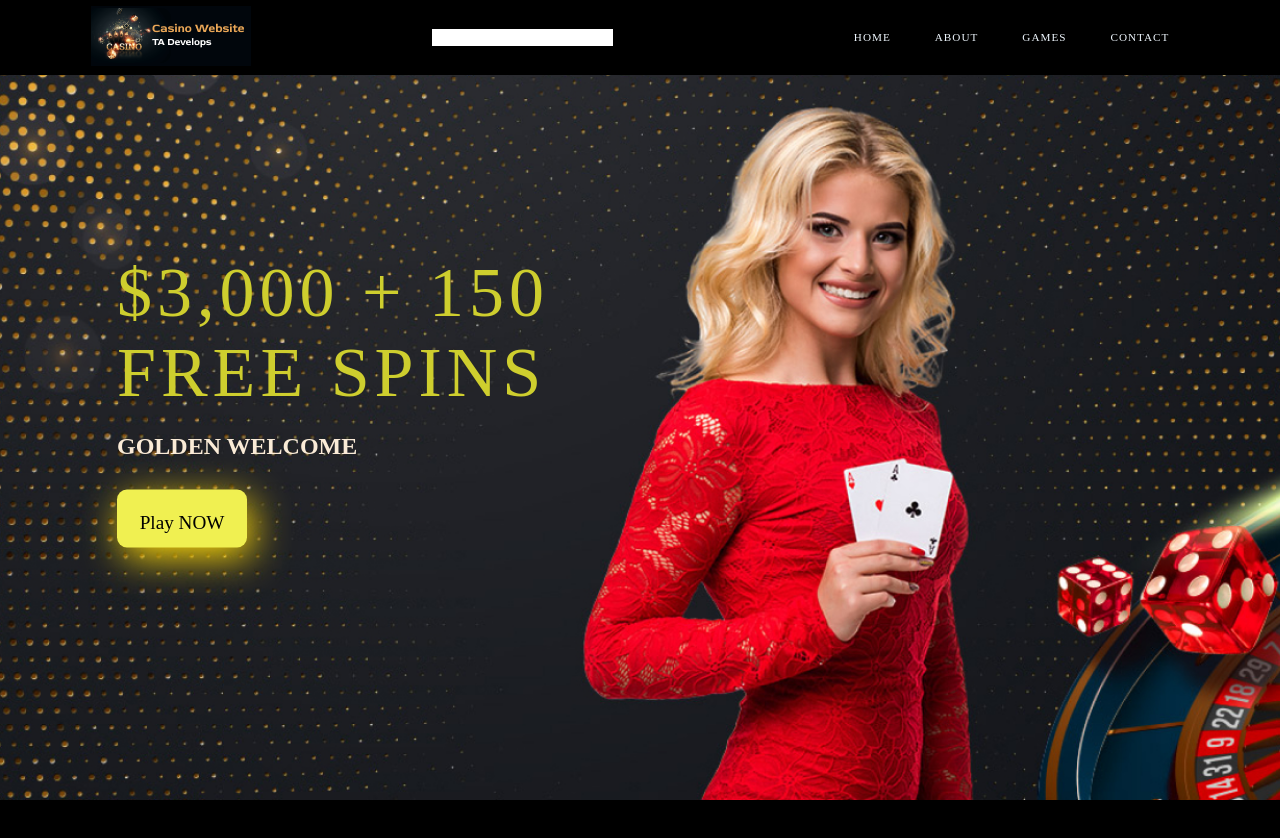
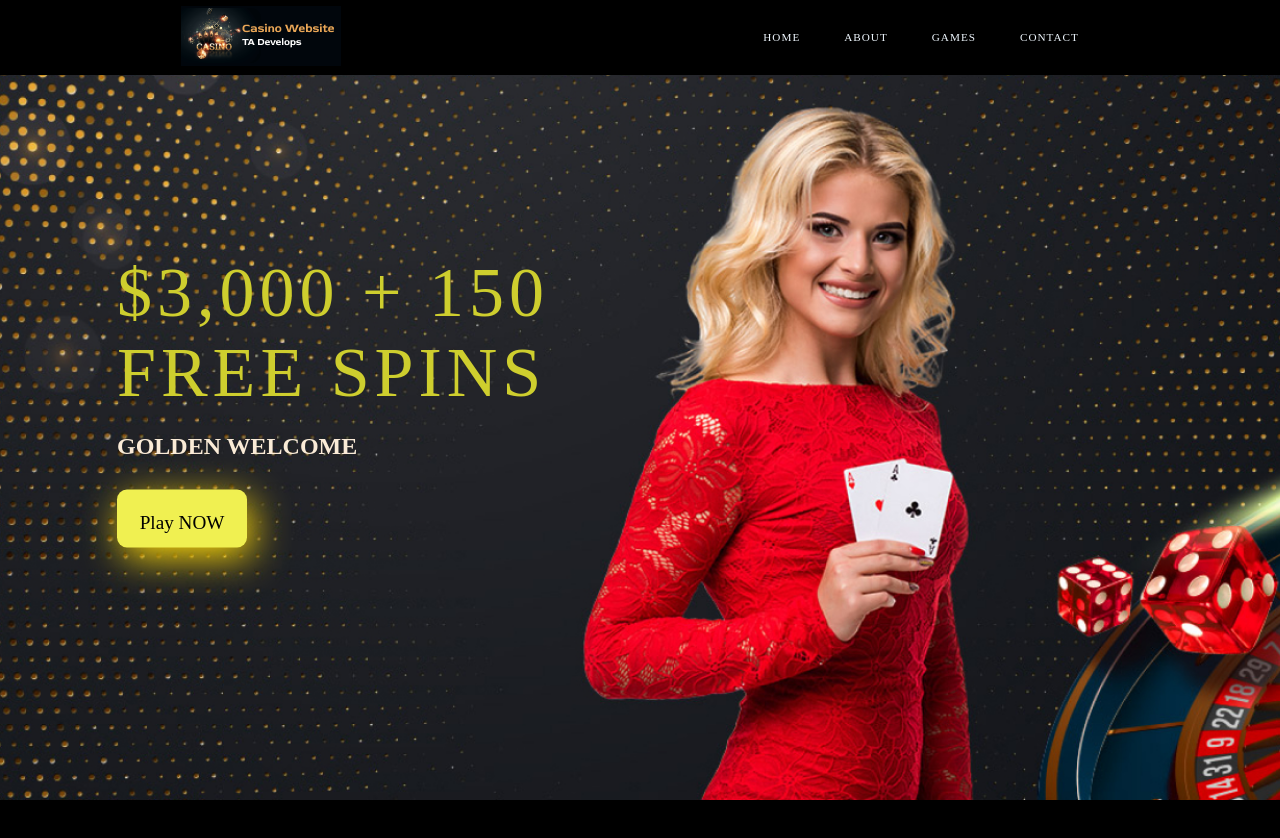
Before and after one commit to Techvihan/casino, a plain HTML site: page index.html in a window 1280 px wide. Shown: the top 838 px of the page. Drawn offline with Linux system fonts and the light colour scheme; a web font is replaced by a local one.

Commit message:
remove input

```diff
--- a/index.html
+++ b/index.html
@@ -12,8 +12,7 @@
             <a href="#" class="logo">
                 <img src="images/logo.png" alt="logo"/>
             </a>
-            <input/>
-            <ul class="menu">
+             <ul class="menu">
                 <a href="#home">Home</a>
                 <a href="#about">About</a>
                 <a href="#games">Games</a>
```
